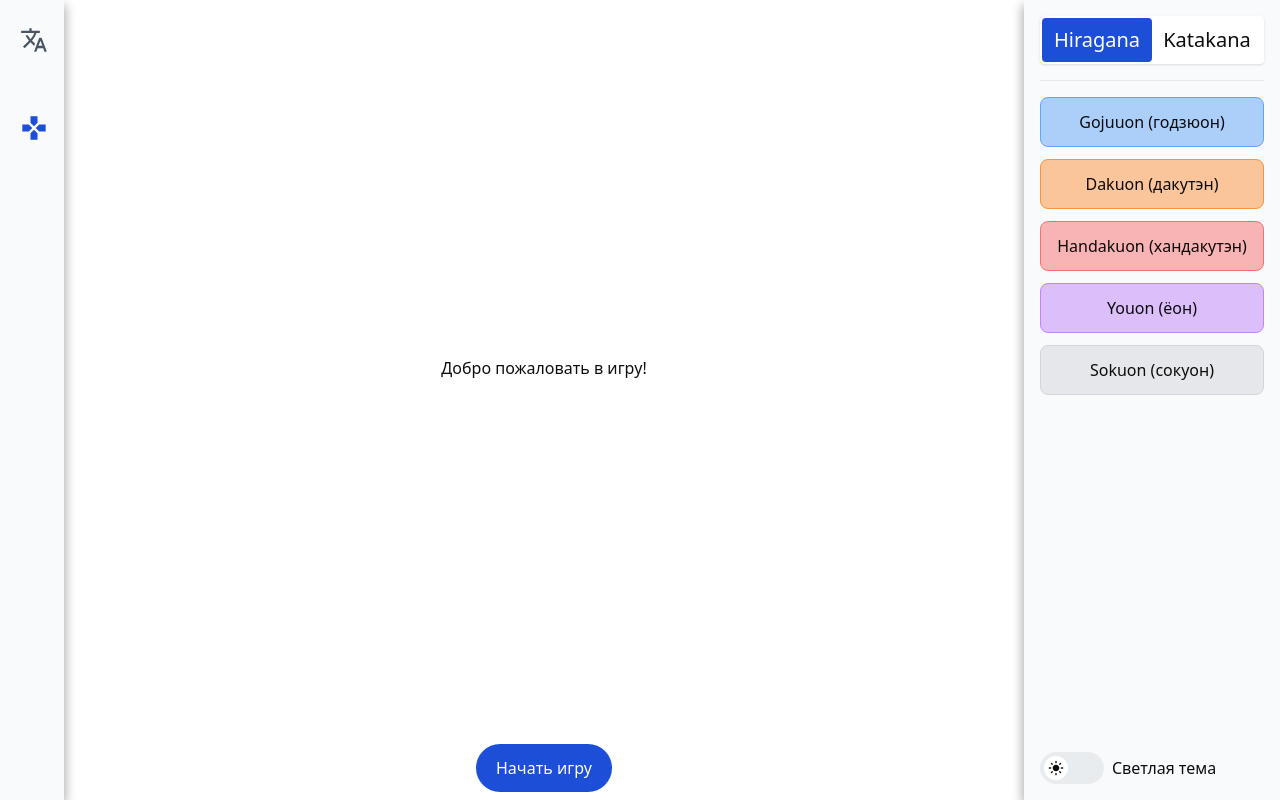
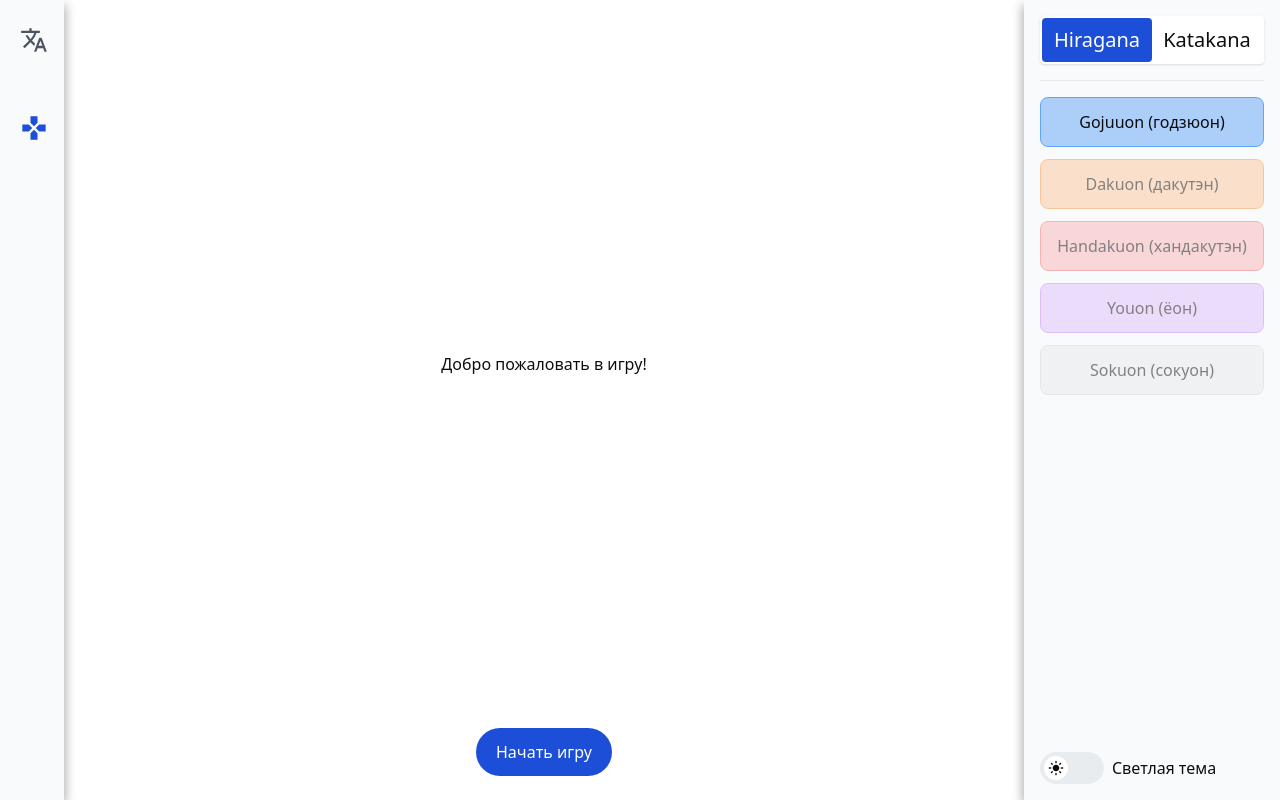
Before and after one commit to pritulaziah/japanese-alphabet, a Next.js app: page /game in a window 1280 px wide. Built offline with nearby package versions, Linux system fonts and the light colour scheme.

Commit message:
create Game component

```diff
--- a/components/common/Layout.tsx
+++ b/components/common/Layout.tsx
@@ -1,14 +1,16 @@
 import StoreProvider from "providers/StoreProvider";
+import { AlphabetTypes } from "types/alphabet";
 import Sidebar from "./Sidebar";
 import Navigation from "./Navigation";
 
 interface IProps {
   children: React.ReactNode;
+  initialTypes?: AlphabetTypes[];
 }
 
-const Layout = ({ children }: IProps) => {
+const Layout = ({ children, initialTypes }: IProps) => {
   return (
-    <StoreProvider>
+    <StoreProvider initialTypes={initialTypes}>
       <div className="flex">
         <Navigation />
         <div className="flex-1 flex flex-col">{children}</div>
--- /dev/null
+++ b/components/game/Game.tsx
@@ -0,0 +1,48 @@
+import { useState } from "react";
+import { Answer } from "types/game";
+import GuessCharacter from "components/game/GuessCharacter";
+import ResultList from "components/game/ResultList";
+import Button from "components/common/Button";
+
+const Game = () => {
+  const [answers, setAnswers] = useState<Answer[]>([]);
+  const [isStart, setIsStart] = useState(false);
+  const endGame = answers.length === 6;
+
+  const onAnswer = ({ character, value, userInput }: Answer) => {
+    setAnswers([...answers, { character, value, userInput }]);
+  };
+
+  const startGame = () => {
+    setIsStart(true);
+  };
+
+  let main = null;
+  let footer = null;
+
+  if (endGame) {
+    main = <ResultList answers={answers} />;
+  } else if (isStart) {
+    main = <GuessCharacter onAnswer={onAnswer} />;
+  } else {
+    main = <div>Добро пожаловать в игру!</div>;
+    footer = (
+      <>
+        <Button size="lg" rounded onClick={startGame}>
+          Начать игру
+        </Button>
+      </>
+    );
+  }
+
+  return (
+    <div className="flex flex-col flex-1">
+      <div className="flex-1 flex justify-center items-center">{main}</div>
+      <div className="sticky bottom-0 left-0 flex justify-center mb-6 px-1">
+        {footer}
+      </div>
+    </div>
+  );
+};
+
+export default Game;
--- a/pages/game.tsx
+++ b/pages/game.tsx
@@ -1,54 +1,16 @@
 import { NextPage } from "next";
 import Head from "next/head";
 import Layout from "components/common/Layout";
-import { useState } from "react";
-import { Answer } from "types/game";
-import GuessCharacter from "components/game/GuessCharacter";
-import ResultList from "components/game/ResultList";
-import Button from "components/common/Button";
+import { AlphabetTypes } from "types/alphabet";
+import Game from "components/game/Game";
 
 const GamePage: NextPage = () => {
-  const [answers, setAnswers] = useState<Answer[]>([]);
-  const [isStart, setIsStart] = useState(false);
-  const endGame = answers.length === 6;
-
-  const onAnswer = ({ character, value, userInput }: Answer) => {
-    setAnswers([...answers, { character, value, userInput }]);
-  };
-
-  const startGame = () => {
-    setIsStart(true);
-  };
-
-  let main = null;
-  let footer = null;
-
-  if (endGame) {
-    main = <ResultList answers={answers} />;
-  } else if (isStart) {
-    main = <GuessCharacter onAnswer={onAnswer} />;
-  } else {
-    main = <div>Добро пожаловать в игру!</div>;
-    footer = (
-      <>
-        <Button size="lg" rounded onClick={startGame}>
-          Начать игру
-        </Button>
-      </>
-    );
-  }
-
   return (
-    <Layout>
+    <Layout initialTypes={[AlphabetTypes.Gojuuon]}>
       <Head>
         <meta name="description" content="Game japanese alphabet" />
       </Head>
-      <div className="flex flex-col flex-1">
-        <div className="flex-1 flex justify-center items-center">{main}</div>
-        <div className="sticky bottom-0 left-0 flex justify-center py-2 px-1">
-          {footer}
-        </div>
-      </div>
+      <Game />
     </Layout>
   );
 };
--- a/providers/StoreProvider.tsx
+++ b/providers/StoreProvider.tsx
@@ -5,12 +5,15 @@ import { State, Action, ActionTypes } from "types/store";
 
 interface StoreProviderProps {
   children: React.ReactNode;
+  initialTypes?: AlphabetTypes[];
 }
 
-const initialState: State = {
-  visibleTypes: Object.values(AlphabetTypes),
+const getInitialState = (
+  initialTypes?: StoreProviderProps["initialTypes"]
+): State => ({
+  visibleTypes: initialTypes || Object.values(AlphabetTypes),
   form: AlphabetForms.Hiragana,
-};
+});
 
 function reducer(state: State, action: Action) {
   switch (action.type) {
@@ -29,8 +32,8 @@ function reducer(state: State, action: Action) {
   }
 }
 
-const StoreProvider = ({ children }: StoreProviderProps) => {
-  const [state, dispatch] = useReducer(reducer, initialState);
+const StoreProvider = ({ children, initialTypes }: StoreProviderProps) => {
+  const [state, dispatch] = useReducer(reducer, getInitialState(initialTypes));
 
   const value = useMemo(() => {
     return { state, dispatch };
```
